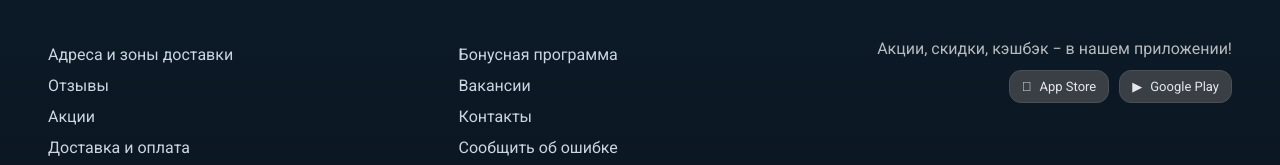
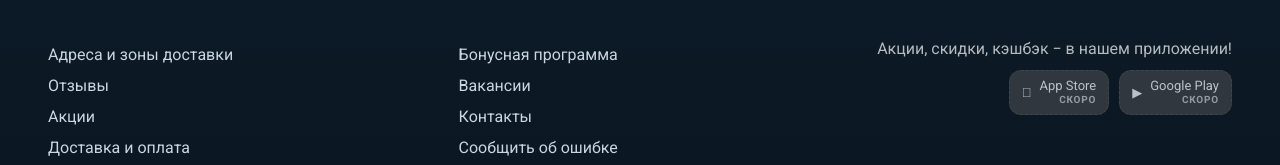
Before and after one commit to CookOld-InDuStroUka/appetit-mvp, a Next.js app in the folder apps/web/: page / in a window 1280 px wide. Shown: the part 683-848 px from the top of the page. Built offline with nearby package versions, Linux system fonts and the light colour scheme; no server answers.

Commit message:
Fix orders route conflict and clarify footer badges

```diff
--- a/apps/web/src/components/Footer.tsx
+++ b/apps/web/src/components/Footer.tsx
@@ -22,8 +22,28 @@ export default function Footer() {
           <div className="footer-apps">
             <p className="footer-promo">{t("promoAppLine")}</p>
             <div className="footer-badges">
-              <a className="footer-badge" href="#"><span aria-hidden></span><span>{t("appStore")}</span></a>
-              <a className="footer-badge" href="#"><span aria-hidden>▶</span><span>{t("googlePlay")}</span></a>
+              <span
+                className="footer-badge footer-badge--disabled"
+                aria-disabled
+                title={t("comingSoon")}
+              >
+                <span aria-hidden></span>
+                <span className="footer-badge-text">
+                  {t("appStore")}
+                  <small>{t("comingSoon")}</small>
+                </span>
+              </span>
+              <span
+                className="footer-badge footer-badge--disabled"
+                aria-disabled
+                title={t("comingSoon")}
+              >
+                <span aria-hidden>▶</span>
+                <span className="footer-badge-text">
+                  {t("googlePlay")}
+                  <small>{t("comingSoon")}</small>
+                </span>
+              </span>
             </div>
           </div>
         </div>
--- a/apps/web/src/components/LangContext.tsx
+++ b/apps/web/src/components/LangContext.tsx
@@ -71,6 +71,7 @@ const translations: Record<Lang, Record<string, string>> = {
       promoAppLine: "Акции, скидки, кэшбэк − в нашем приложении!",
       appStore: "App Store",
       googlePlay: "Google Play",
+      comingSoon: "Скоро",
       company: "ИП Таубекова Б.К.",
       privacyPolicy: "Политика конфиденциальности",
       publicOffer: "Публичная оферта",
@@ -187,6 +188,7 @@ const translations: Record<Lang, Record<string, string>> = {
       promoAppLine: "Акциялар, жеңілдіктер, кэшбэк — біздің қосымшада!",
       appStore: "App Store",
       googlePlay: "Google Play",
+      comingSoon: "Жақында",
       company: "ЖК Таубекова Б.К.",
       privacyPolicy: "Құпиялық саясаты",
       publicOffer: "Жария оферта",
--- a/apps/web/src/styles/globals.css
+++ b/apps/web/src/styles/globals.css
@@ -532,6 +532,34 @@ button,
   transform: translateY(-1px);
 }
 
+.footer-badge-text {
+  display: flex;
+  flex-direction: column;
+  line-height: 1.05;
+  gap: 2px;
+}
+
+.footer-badge-text small {
+  font-size: 10px;
+  font-weight: 700;
+  letter-spacing: 0.08em;
+  text-transform: uppercase;
+  color: rgba(229, 231, 235, 0.72);
+}
+
+.footer-badge--disabled {
+  pointer-events: none;
+  cursor: default;
+  border-style: dashed;
+  opacity: 0.82;
+}
+
+.footer-badge--disabled:hover {
+  background: var(--footer-badge-bg);
+  border-color: var(--footer-badge-border);
+  transform: none;
+}
+
 .footer-bottom {
   margin-top: 32px;
   display: flex;
```
Also changed, not shown: apps/web/src/pages/orders/index.tsx (renamed from apps/web/src/pages/orders.tsx, +4 -4 lines).
